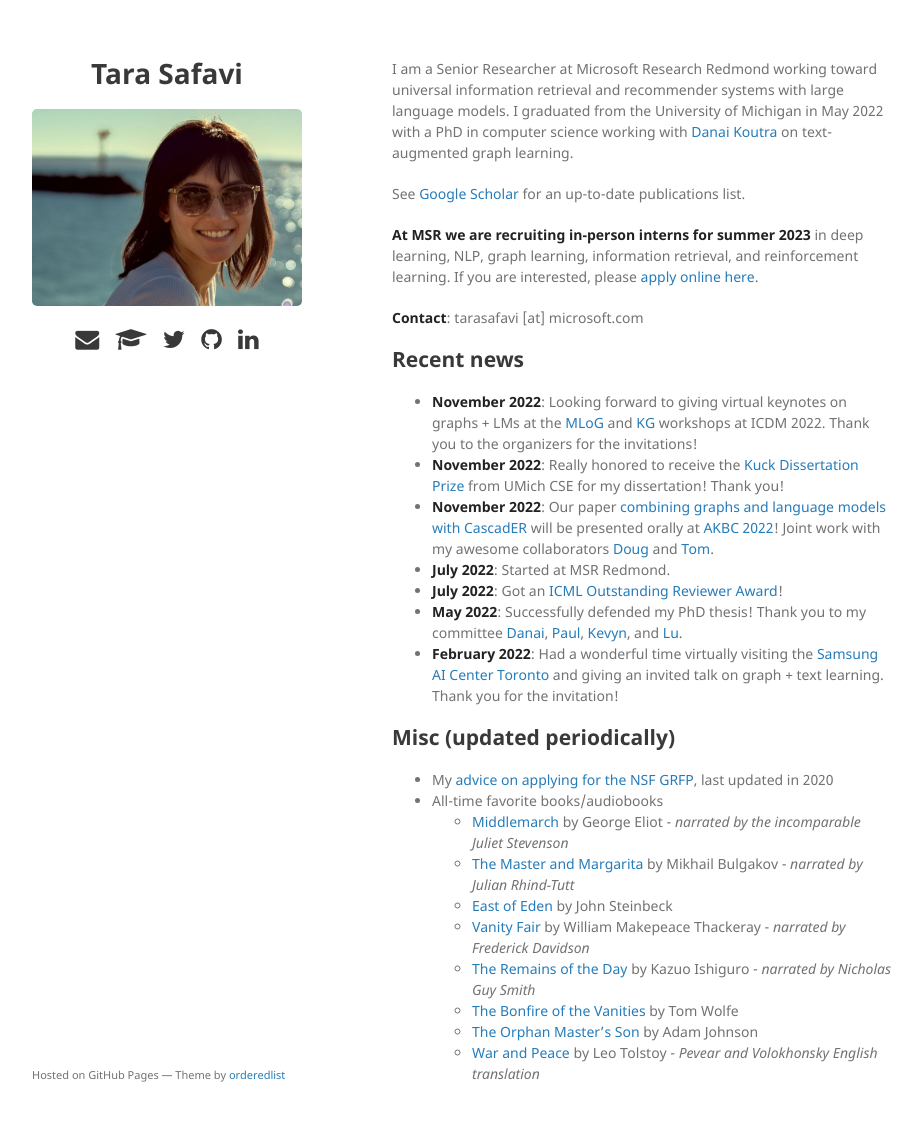
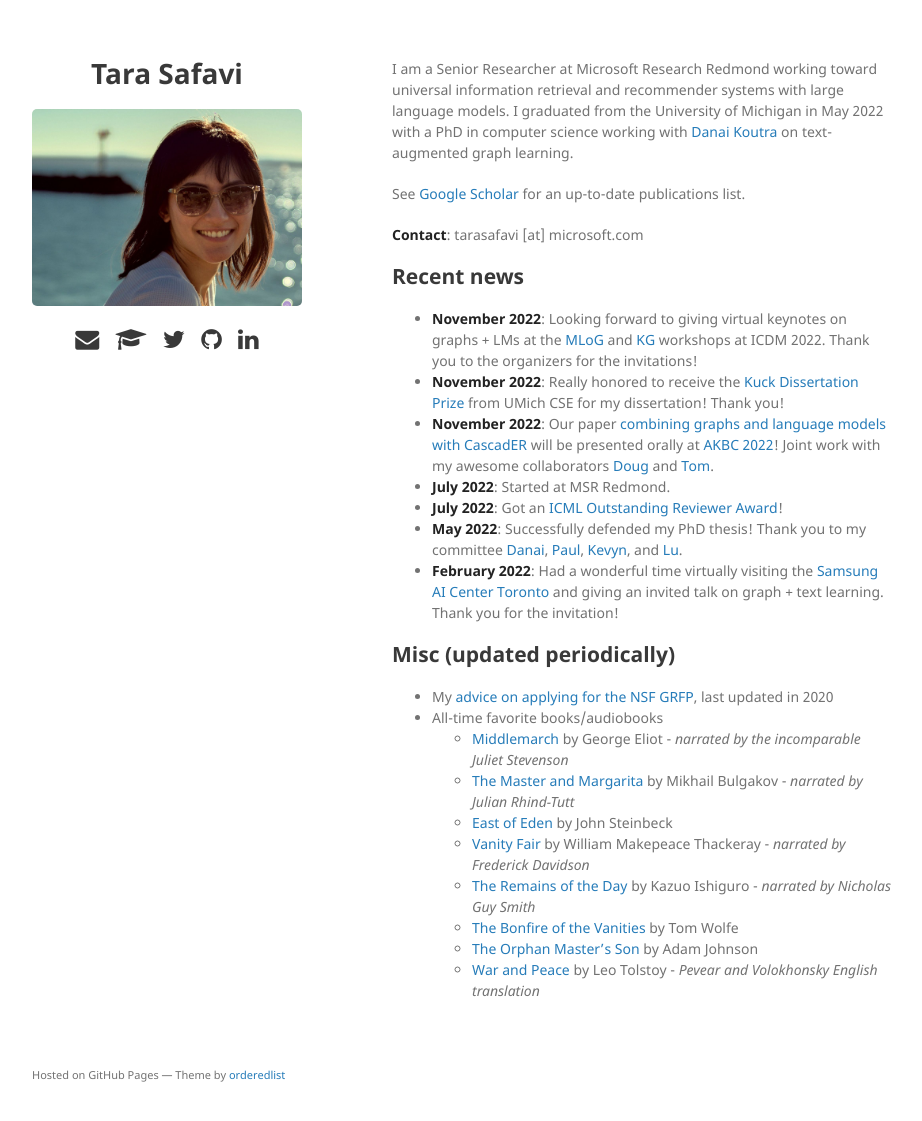
Before and after one commit to tsafavi/tsafavi.github.io, a Jekyll site: the page built from index.md, in a window 1280 px wide and 1154 px high. Shown: the top 1121 px of the window, without its empty margins (178-1100 px from the left). Built offline with Jekyll 4.4.1, drawn with Linux system fonts in a browser that asks for light colours.

Commit message:
Update index.md

```diff
--- a/index.md
+++ b/index.md
@@ -5,8 +5,6 @@ layout: default
 I am a Senior Researcher at Microsoft Research Redmond working toward universal information retrieval and recommender systems with large language models. I graduated from the University of Michigan in May 2022 with a PhD in computer science working with <a href="http://danaikoutra.com" target="_blank">Danai Koutra</a> on text-augmented graph learning.
 
 See <a href="https://scholar.google.com/citations?hl=en&user=bIWFjekAAAAJ&view_op=list_works&sortby=pubdate" target="_blank">Google Scholar</a> for an up-to-date publications list.
-
-__At MSR we are recruiting in-person interns for summer 2023__ in deep learning, NLP, graph learning, information retrieval, and reinforcement learning. If you are interested, please <a href="https://careers.microsoft.com/us/en/job/1488690/Research-Intern-Productivity-and-Intelligence" target="_blank">apply online here</a>.
 
 __Contact__: tarasafavi \[at\] microsoft.com
 
```
